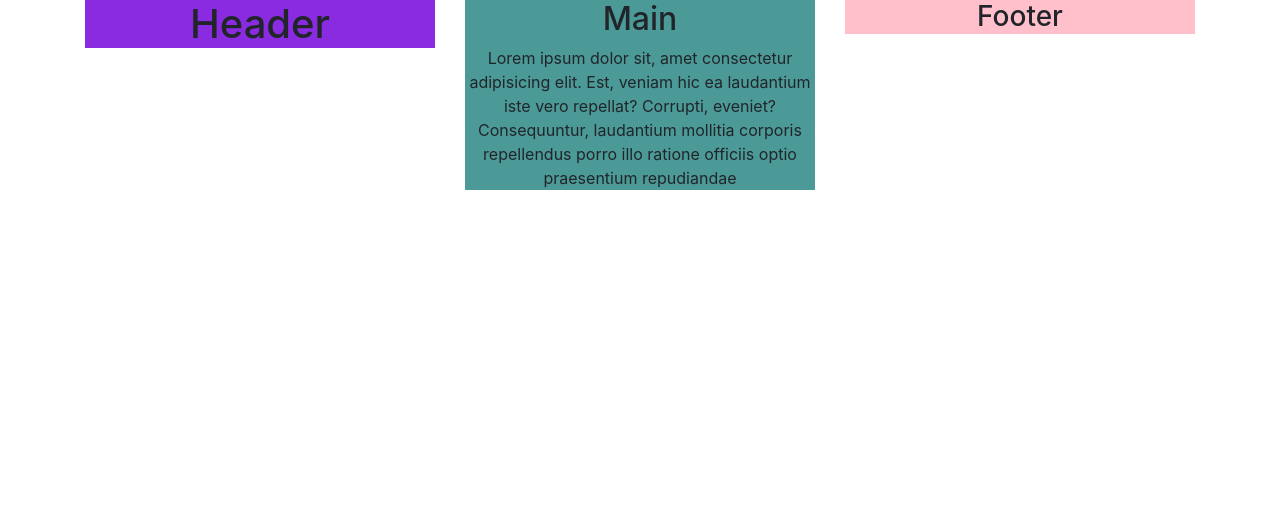
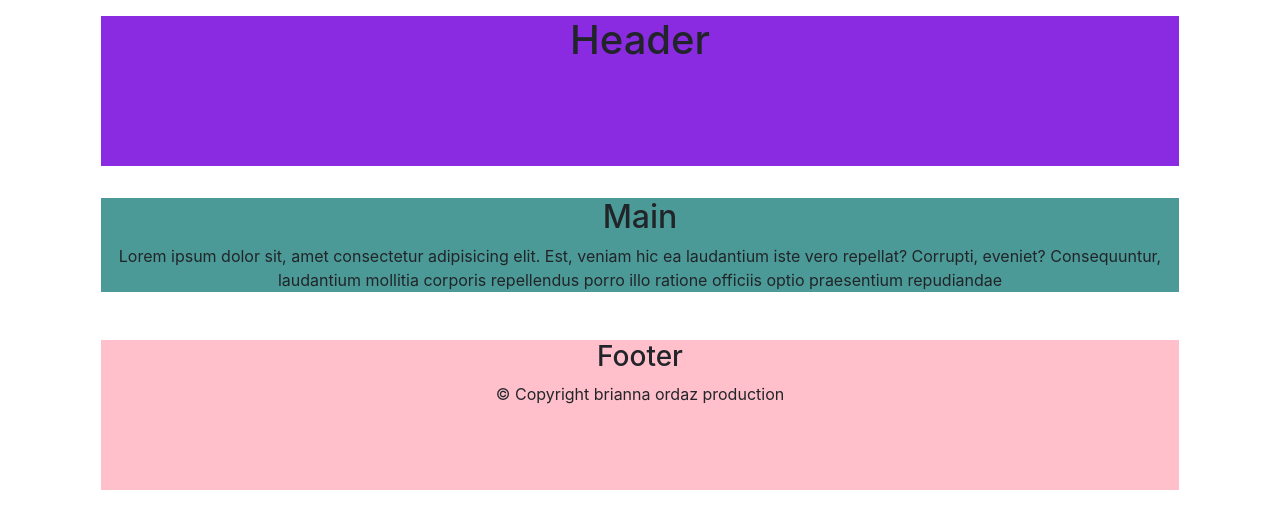
Before and after one commit to briannaordaz/COMP001B.Week5.LectureActivity.CSS-Grids, a plain HTML site: page bootstrap-grid.html in a window 1280 px wide. Drawn offline with nearby package versions, Linux system fonts and the light colour scheme.

Commit message:
fixed the bootstrap grid

```diff
--- a/bootstrap-grid.html
+++ b/bootstrap-grid.html
@@ -9,33 +9,29 @@
 <body>
     <div class="container"> <!--this will make the content in the webpage have full width-->
 
-        <div class="row"> <!--this will align the columns horizontally, the d-flex will add flexbox to the bootstrap grid and align-items-center will align the columns in the center of the page-->
-
-            <div class="col-4"> <!--col-md-4 will take up 1/3 of the 12 columns-->
-
-            <div class="header" style="background-color: blueviolet; text-align: center;"> <!--added background color, and text-alignment-->
-
+            <div class="col-12 p-3"> <!--col-12 will take up the width of its row-->
+            <div class="header" style="background-color: blueviolet; text-align: center; height: 150px;"> <!--added background color, and text-alignment-->
             <header>
                 <h1>Header</h1>
             </header>
             </div>
             </div>
-            <div class="col-4"> <!--This will take up 1/3 of the columns-->
-            <div class="main" style="background-color: rgb(75, 154, 151); text-align: center;"> <!--added background color, and text-alignment-->
+            <div class="col-12 p-3"> <!--this column will also take the width of it's row-->
+            <div class="main" style="background-color: rgb(75, 154, 151); text-align: center; height: auto;"> <!--added background color, and text-alignment-->
             <main>
                 <h2>Main</h2>
                 <p>Lorem ipsum dolor sit, amet consectetur adipisicing elit. Est, veniam hic ea laudantium iste vero repellat? Corrupti, eveniet? Consequuntur, laudantium mollitia corporis repellendus porro illo ratione officiis optio praesentium repudiandae</p>
             </main>
             </div>
             </div>
-            <div class="col-4"> <!--this will take up 1/3 of the 12 columns-->
-            <div class="footer" style="background-color: pink; text-align: center;"> <!--added background color, and text-alignment-->
+            <div class="col-12 p-3"> <!--and just like the main and header, this column will also take the width of its row-->
+            <div class="footer" style="background-color: pink; text-align: center; height: 150px;"> <!--added background color, and text-alignment-->
             <footer>
                 <h3>Footer</h3>
+                <p>&copy; Copyright brianna ordaz production</p>
             </footer>
             </div>
             </div>
         </div>
-    </div>
 </body>
 </html>
```
